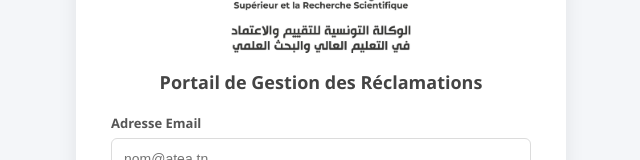
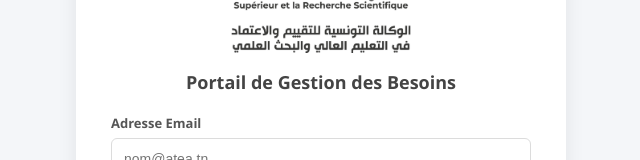
Before and after one commit to nour149/atea-front-0309, a React (Create React App) app: page / in a window 1280 px wide. Shown: the part 262-422 px from the top of the page, without its empty margins (319-959 px from the left). Built offline with nearby package versions, Linux system fonts and the light colour scheme; no server answers.

Commit message:
update ui login

```diff
--- a/src/components/Login.jsx
+++ b/src/components/Login.jsx
@@ -81,7 +81,7 @@
           <img src={ateaLogo} alt="Logo ATEA" className="atea-logo-img" />
           <h2 className="portal-title">
             {authMode === 'register' && 'Créer un Compte'}
-            {authMode === 'login' && 'Portail de Gestion des Réclamations'}
+            {authMode === 'login' && 'Portail de Gestion des Besoins'}
             {authMode === 'reset' && (
               resetStep === 1 ? 'Mot de passe oublié' :
               resetStep === 2 ? 'Entrer le code de vérification' : 'Nouveau mot de passe'
```
